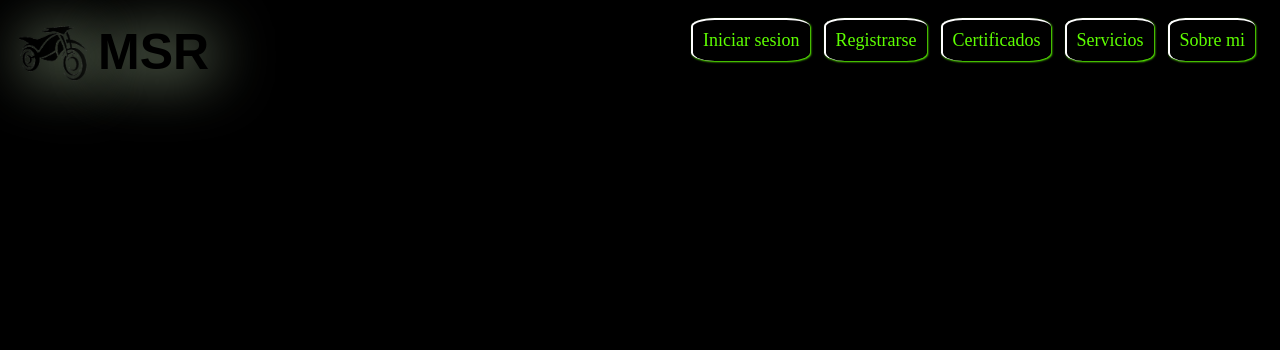
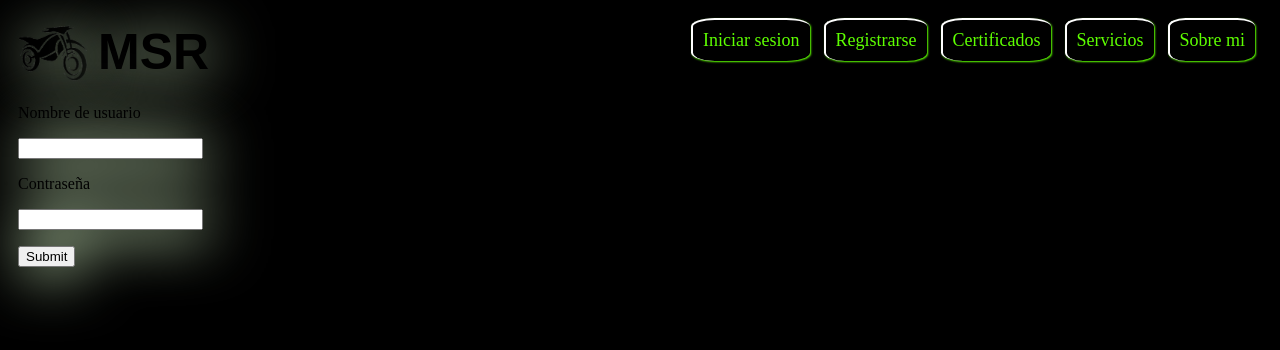
Before and after one commit to elkema89/mypage, a plain HTML site: page index.html in a window 1280 px wide. Drawn offline with Linux system fonts and the light colour scheme; files whose address does not match are found by name.

Commit message:
mi primer commit

```diff
--- a/index.html
+++ b/index.html
@@ -23,6 +23,17 @@
             </ul>
         </nav>
     </header>
+    <div class="iniciarSesion">
+        <form>
+            <p>Nombre de usuario</p>
+            <input type="text">
+            <p>Contraseña</p>
+            <input type="password">
+            <p></p>
+            <input type="submit">
+
+        </form>
+    </div>
 
     <script src="./script.js"></script>
 
--- a/styles/style.css
+++ b/styles/style.css
@@ -74,8 +74,3 @@ nav ul li a:hover {
     font-size: 25px;
     text-shadow: 5px 5px 30px rgb(255, 255, 255)
 }
-@media (min-width: 400px){
-    .menu {
-
-    }
-}
```
